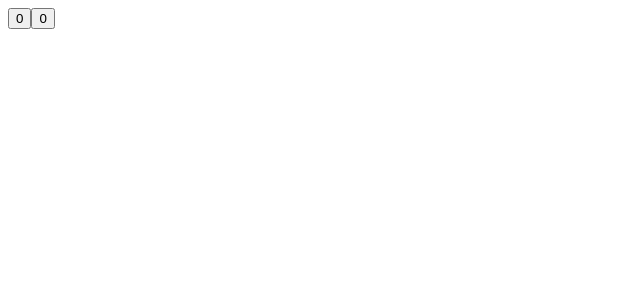
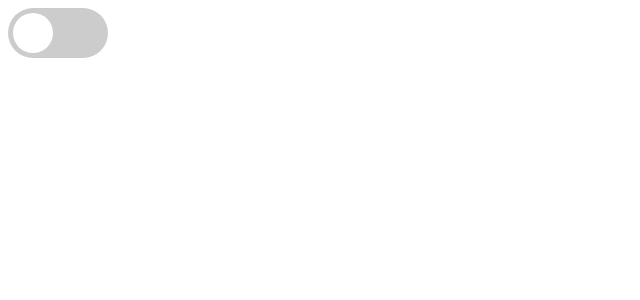
Before and after one commit to BZzzzi/react-study, a React (Vite) app: page / in a window 1280 px wide. Shown: the top 300 px of the page, without its empty margins (0-640 px from the left). Built offline with nearby package versions, Linux system fonts and the light colour scheme.

Commit message:
[React Hook] - 커스텀 훅 예시

```diff
--- a/src/App.jsx
+++ b/src/App.jsx
@@ -1,26 +1,10 @@
-import { useState } from "react";
+import Toggle from "./Toggle";
 
 function App() {
-  const [count1, setCount1] = useState(0);
-  const [count2, setCount2] = useState(0);
-
-  const handleClick1 = () => {
-    setTimeout(() => {
-      setCount1(count1 + 1);
-    }, 2000);
-  };
-
-  const handleClick2 = () => {
-    setTimeout(() => {
-      setCount2((pre) => pre + 1);
-    }, 2000);
-  };
-
   return (
-    <div>
-      <button onClick={handleClick1}>{count1}</button>
-      <button onClick={handleClick2}>{count2}</button>
-    </div>
+    <>
+      <Toggle />
+    </>
   );
 }
 
--- /dev/null
+++ b/src/Toggle.jsx
@@ -0,0 +1,18 @@
+import useToggle from "./useToggle.js";
+import styles from "./Toggle.module.css";
+import { useState } from "react";
+
+function Toggle() {
+  const [isOn, toggle] = useToggle(false);
+
+  const className = `${styles.toggle} ${isOn ? styles.active : ""}`;
+  const circleClassName = `${styles.circle} ${isOn ? styles.active : ""}`;
+
+  return (
+    <div className={className} onClick={toggle}>
+      <div className={circleClassName}></div>
+    </div>
+  );
+}
+
+export default Toggle;
--- /dev/null
+++ b/src/Toggle.module.css
@@ -0,0 +1,28 @@
+.toggle {
+  width: 100px;
+  height: 50px;
+  border-radius: 25px;
+  background-color: #cccccc;
+  cursor: pointer;
+  position: relative;
+}
+
+.active {
+  background-color: #007bff;
+}
+
+.circle {
+  width: 40px;
+  height: 40px;
+  border-radius: 50%;
+  background-color: #fff;
+  position: absolute;
+  top: 50%;
+  transform: translateY(-50%);
+  left: 5px;
+  transition: left 0.3s ease;
+}
+
+.circle.active {
+  left: calc(100% - 40px - 5px);
+}
--- /dev/null
+++ b/src/useToggle.js
@@ -0,0 +1,9 @@
+import { useState } from "react";
+
+function useToggle(initialValue = false) {
+  const [isOn, setIsOn] = useState(initialValue);
+  const toggle = () => setIsOn(!isOn);
+  return [isOn, toggle];
+}
+
+export default useToggle;
```
